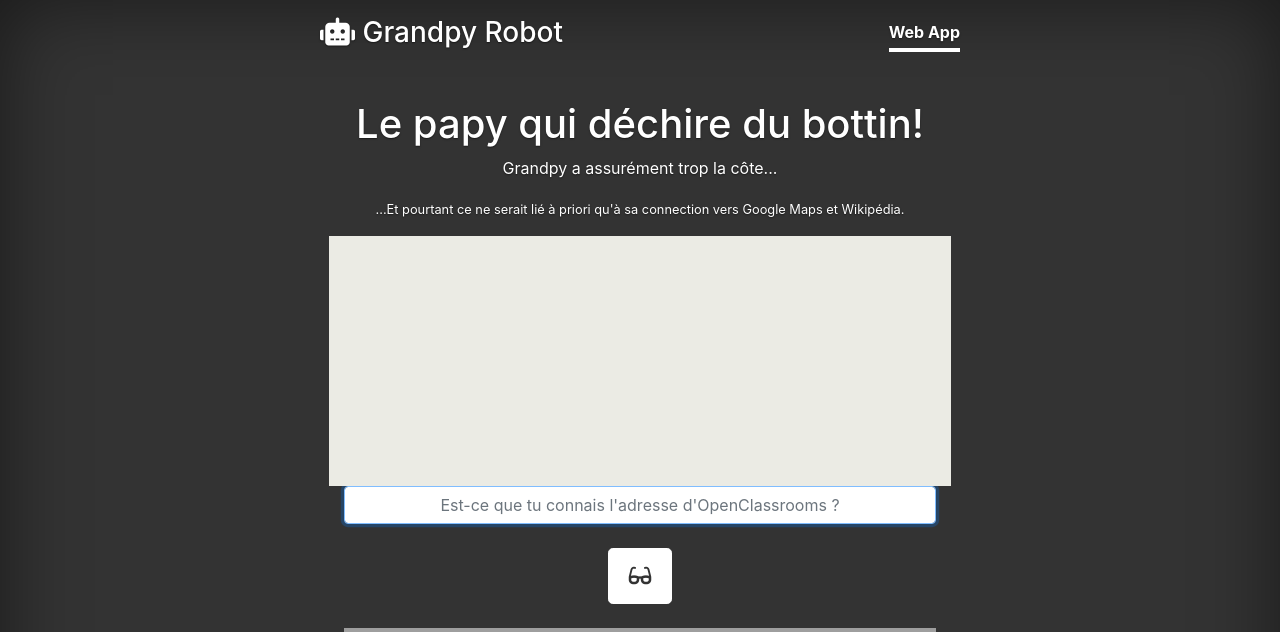
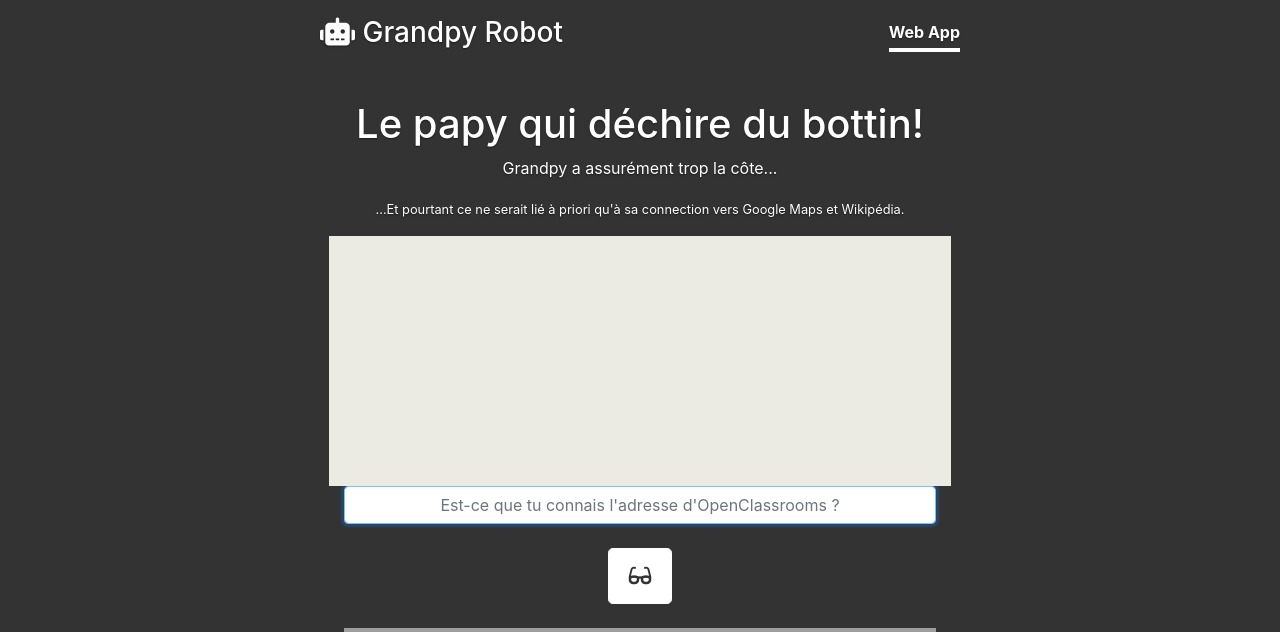
Before and after one commit to VicFinistere/grandpyrobot, a Flask app: page / in a window 1280 px wide. Shown: the top 632 px of the page. Run offline with Flask 2, Linux system fonts and the light colour scheme; some libraries are stand-ins or nearby versions; grey boxes are pictures that could not be loaded.

Commit message:
Removing box shadow style

```diff
--- a/static/css/cover.css
+++ b/static/css/cover.css
@@ -35,7 +35,7 @@ body {
   display: flex;
   color: #fff;
   text-shadow: 0 .05rem .1rem rgba(0, 0, 0, .5);
-  box-shadow: inset 0 0 5rem rgba(0, 0, 0, .5);
+  /*box-shadow: inset 0 0 5rem rgba(0, 0, 0, .5);*/
 }
 
 .cover-container {
```
